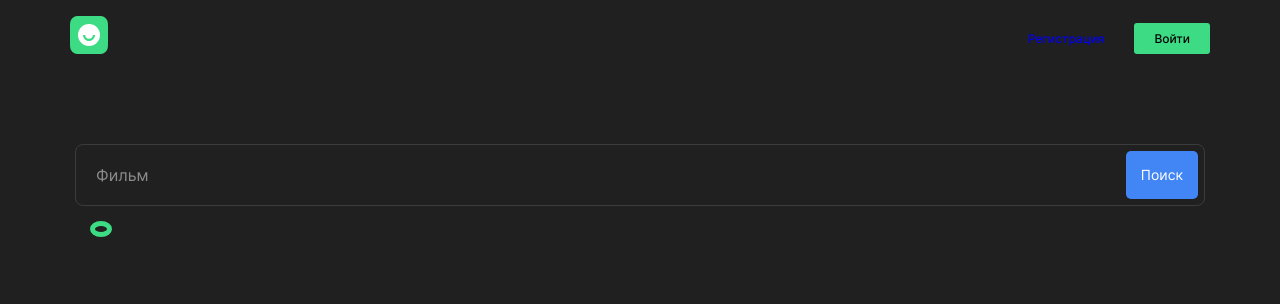
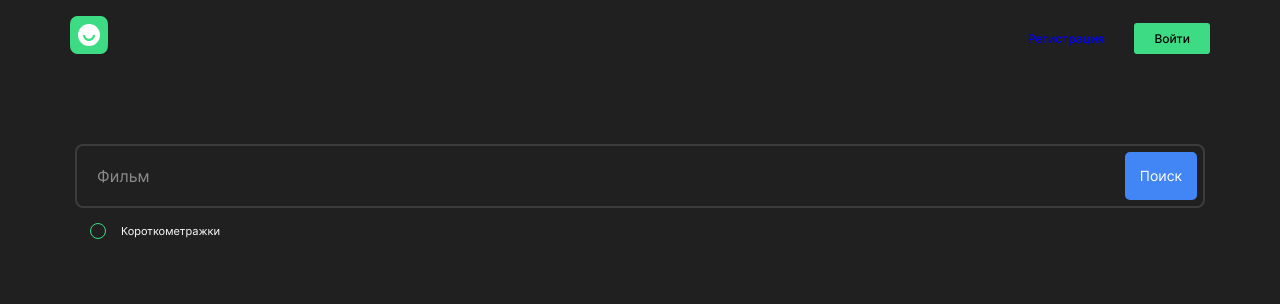
Before and after one commit to kspshnik/movies-service, a React (Create React App) app: page /films in a window 1280 px wide. Shown: the top 304 px of the page. Built offline with nearby package versions, Linux system fonts and the light colour scheme.

Commit message:
hotfix: кнопка короткометражек приведена к макету + функционал управления

```diff
--- a/src/components/MoviesPage/MoviesPage.js
+++ b/src/components/MoviesPage/MoviesPage.js
@@ -1,4 +1,4 @@
-import React from 'react';
+import React, { useState } from 'react';
 import PropTypes from 'prop-types';
 
 import SearchBar from '../SearchBar/SearchBar';
@@ -7,7 +7,7 @@ import { Movie } from '../Movie/Movie';
 
 import './MoviesPages.css';
 
-const MoviesPage = ({
+function MoviesPage({
   moviesFound,
   columns,
   onMovieLike,
@@ -15,16 +15,20 @@ const MoviesPage = ({
   term = '',
   isFiltering = false,
   onSearchSubmit,
-  onStartFiltering,
-  onStopFiltering,
-}) => (
+}) {
+  const [isShortMovies, setShortMoviesState] = useState(isFiltering);
+
+  function triggerShortFilms() {
+    setShortMoviesState(() => !isShortMovies);
+  }
+
+  return (
     <main className='movies-list'>
       <SearchBar
         term={term}
-      isFiltering={isFiltering}
+        isFiltering={isShortMovies}
         onSearchSubmit={onSearchSubmit}
-      onStartFiltering={onStartFiltering}
-      onStopFiltering={onStopFiltering} />
+        onClickRadio={triggerShortFilms} />
       <MoviesList
         component={Movie}
         allMovies={moviesFound}
@@ -33,6 +37,7 @@ const MoviesPage = ({
         onMovieDislike={onMovieDislike} />
     </main>
   );
+}
 
 MoviesPage.propTypes = {
   moviesFound: PropTypes.arrayOf(PropTypes.shape({
@@ -55,8 +60,6 @@ MoviesPage.propTypes = {
   term: PropTypes.string,
   isFiltering: PropTypes.bool,
   onSearchSubmit: PropTypes.func.isRequired,
-  onStartFiltering: PropTypes.func.isRequired,
-  onStopFiltering: PropTypes.func.isRequired,
 };
 
 MoviesPage.defaultProps = {
--- a/src/components/SearchBar/SearchBar.css
+++ b/src/components/SearchBar/SearchBar.css
@@ -11,7 +11,7 @@
 .search__form {
   box-sizing: border-box;
   border-radius: 8px;
-  border: solid 1.5px rgba(170, 170, 170, 0.2);
+  border: solid 2px rgba(170, 170, 170, 0.2);
   display: flex;
   flex-flow: row nowrap;
   justify-content: space-between;
@@ -45,14 +45,34 @@
   outline: none;
   }
 
+.search__shortfilms {
+  display: flex;
+  flex-flow: row nowrap;
+  justify-content: flex-start;
+  align-items: center;
+  align-self: flex-start;
+  }
+
 .search__radiobutton {
   width: 16px;
   height: 16px;
   border-radius: 50%;
-  border: 5px solid #3DDC84;
-  margin: 15px 0 0 15px;
+  border: 1px solid #3DDC84;
+  margin: 15px;
   background-color: transparent;
-  align-self: flex-start;
+  }
+
+
+.search__label {
+  margin: 0;
+  padding: 0;
+  font-size: 11px;
+  font-weight: 400;
+  line-height: 1.64;
+  letter-spacing: 0;
+  text-align: left;
+  color: #ffffff;
+
   }
 
 .search__radiobutton_active {
--- a/src/components/SearchBar/SearchBar.js
+++ b/src/components/SearchBar/SearchBar.js
@@ -3,15 +3,18 @@ import PropTypes from 'prop-types';
 
 import './SearchBar.css';
 
-const ShortFilmsFilter = ({ isFiltering, onStartFiltering, onStopFiltering }) => (
-  <button
-    className={isFiltering ? 'search__radiobutton search__radiobutton_active' : 'search__radiobutton'}
-    onClick={isFiltering ? onStopFiltering : onStartFiltering}
-    type='button' />
+const ShortFilmsFilter = ({ isFiltering, onClickRadio }) => (
+  <div className='search__shortfilms'>
+    <button
+      className={isFiltering ? 'search__radiobutton search__radiobutton_active' : 'search__radiobutton'}
+      onClick={onClickRadio}
+      type='button' />
+    <p className='search__label'>Короткометражки</p>
+  </div>
 );
 
 function SearchBar({
-  term = '', isFiltering = false, onSearchSubmit, onStartFiltering, onStopFiltering,
+  term = '', isFiltering = false, onSearchSubmit, onClickRadio,
 }) {
   const [searchTerm, setSearchTerm] = useState(term);
   const isSearchEmpty = () => searchTerm.length > 2;
@@ -49,24 +52,21 @@ function SearchBar({
       </form>
       <ShortFilmsFilter
         isFiltering={isFiltering}
-        onStartFiltering={onStartFiltering}
-        onStopFiltering={onStopFiltering} />
+        onClickRadio={onClickRadio} />
     </section>
   );
 }
 
 ShortFilmsFilter.propTypes = {
   isFiltering: PropTypes.bool.isRequired,
-  onStartFiltering: PropTypes.func.isRequired,
-  onStopFiltering: PropTypes.func.isRequired,
+  onClickRadio: PropTypes.func.isRequired,
 };
 
 SearchBar.propTypes = {
   term: PropTypes.string.isRequired,
   isFiltering: PropTypes.bool.isRequired,
   onSearchSubmit: PropTypes.func.isRequired,
-  onStartFiltering: PropTypes.func.isRequired,
-  onStopFiltering: PropTypes.func.isRequired,
+  onClickRadio: PropTypes.func.isRequired,
 };
 
 export default SearchBar;
```
Lines whose indentation alone changed are shown as unchanged.
